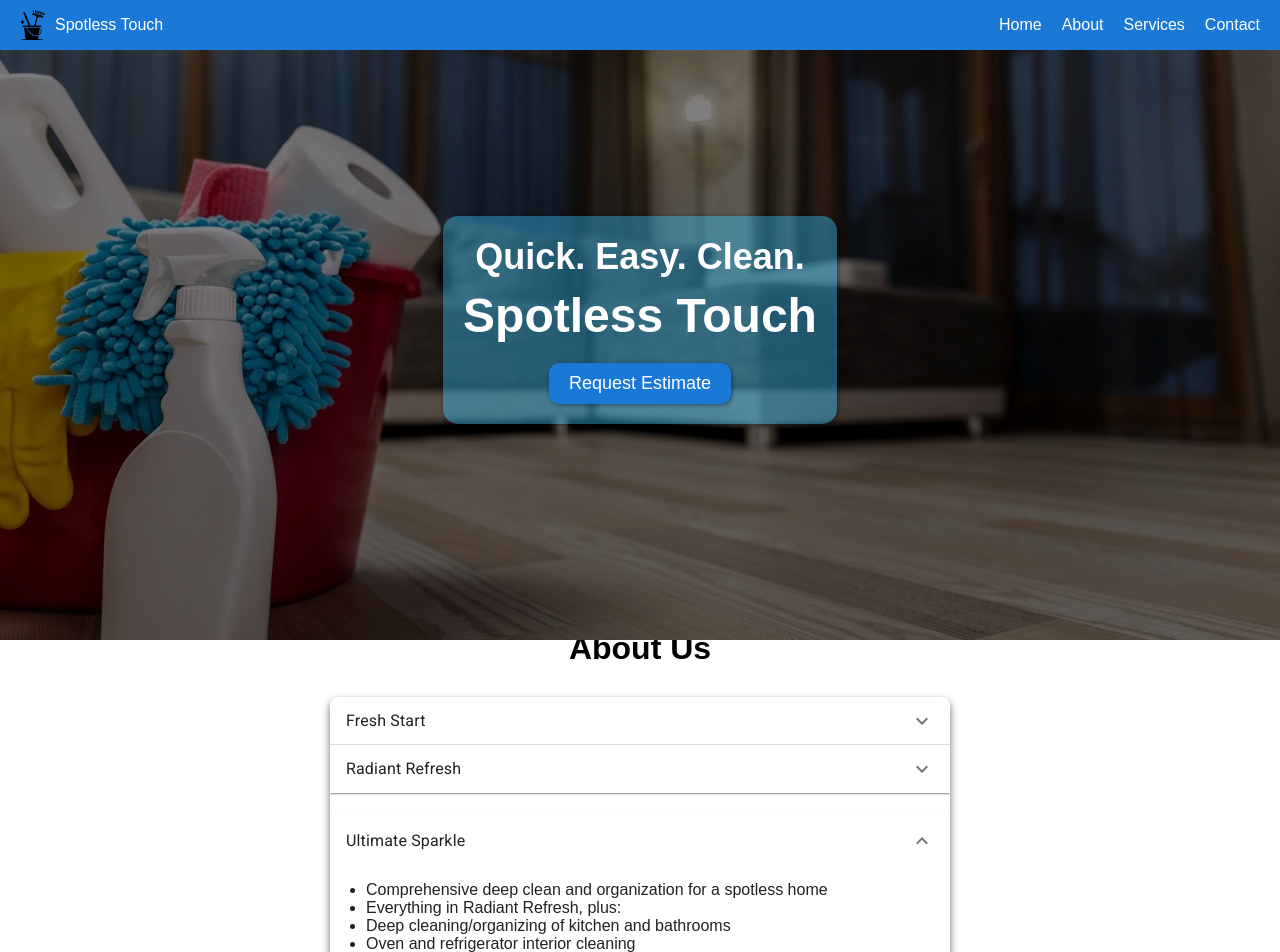
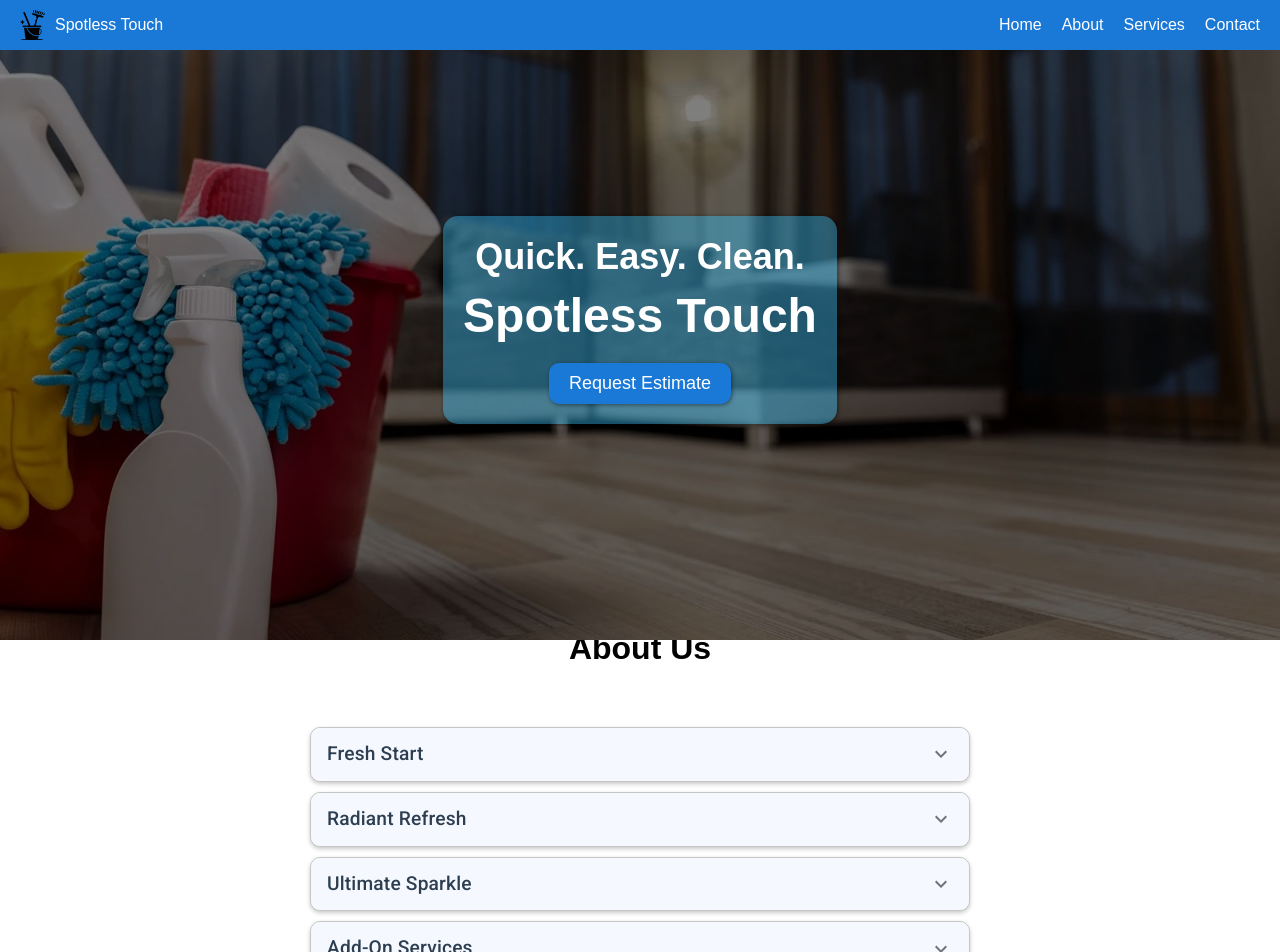
Before and after one commit to KNelTech/spotless-touch2, a React (Vite) app: page / in a window 1280 px wide. Shown: the top 952 px of the page. Built offline with nearby package versions, Linux system fonts and the light colour scheme; the HTML template or start-up script is replaced by a standard one.

Commit message:
accordians are cool. style is done

```diff
--- a/src/components/accordionService/accordian.css
+++ b/src/components/accordionService/accordian.css
@@ -1,4 +1,4 @@
-.accordion-container {
+/* .accordion-container {
   display: flex;
   justify-content: center;
   align-items: center;
@@ -16,3 +16,69 @@
 .accordianUL {
   padding-left: 20px;
 }
+ */
+.css-1808mag-MuiPaper-root-MuiAccordion-root::before {
+  display: none !important;
+}
+
+.accordion-container {
+  max-width: 700px;
+  margin: 0 auto;
+  padding: 20px;
+}
+
+/* Style for each accordion */
+.MuiAccordion-root {
+  margin: 10px 0 !important;
+  border: 1px solid #c6c5c5 !important;
+  border-radius: 10px !important;
+  box-shadow: 0 2px 4px rgba(0, 0, 0, 0.215) !important;
+}
+
+/* Header styling */
+.MuiAccordionSummary-root {
+  background-color: #f5f8ff !important;
+  transition: background-color 0.2s;
+  border-radius: 10px !important;
+}
+
+.MuiAccordionSummary-root:hover {
+  background-color: #e8efff !important;
+}
+
+/* Style the title */
+.MuiAccordionSummary-root .MuiTypography-root {
+  font-size: 1.2rem;
+  font-weight: 500;
+  color: #2c3e50;
+}
+
+/* Style the list */
+.accordianUL {
+  list-style: none;
+  padding: 0;
+  margin: 0;
+}
+
+.accordianUL li {
+  padding: 8px 0;
+  position: relative;
+  padding-left: 20px;
+}
+
+.accordianUL li:before {
+  content: "•";
+  color: #3182ce;
+  position: absolute;
+  left: 0;
+}
+
+/* Pricing items styling for each accordion */
+.accordion-container > div > :nth-child(1) .accordianUL li:nth-child(n + 5),
+.accordion-container > div > :nth-child(2) .accordianUL li:nth-child(n + 7),
+.accordion-container > div > :nth-child(3) .accordianUL li:nth-child(n + 8) {
+  background-color: #f8fafc;
+  padding: 8px 20px;
+  margin: 2px 0;
+  border-radius: 5px;
+}
--- a/src/components/accordionService/index.jsx
+++ b/src/components/accordionService/index.jsx
@@ -1,10 +1,8 @@
 import Accordion from '@mui/material/Accordion';
 import AccordionSummary from '@mui/material/AccordionSummary';
 import AccordionDetails from '@mui/material/AccordionDetails';
-import AccordionActions from '@mui/material/AccordionActions';
 import ExpandMoreIcon from '@mui/icons-material/ExpandMore';
 import Typography from '@mui/material/Typography';
-import Button from '@mui/material/Button';
 import './accordian.css';
 
 const AccordionUsage = () => {
@@ -57,7 +55,7 @@ return (
                     </ul>
                 </AccordionDetails>
             </Accordion>
-            <Accordion defaultExpanded>
+            <Accordion>
                 <AccordionSummary
                     expandIcon={<ExpandMoreIcon />}
                     aria-controls="panel3-content"
```
